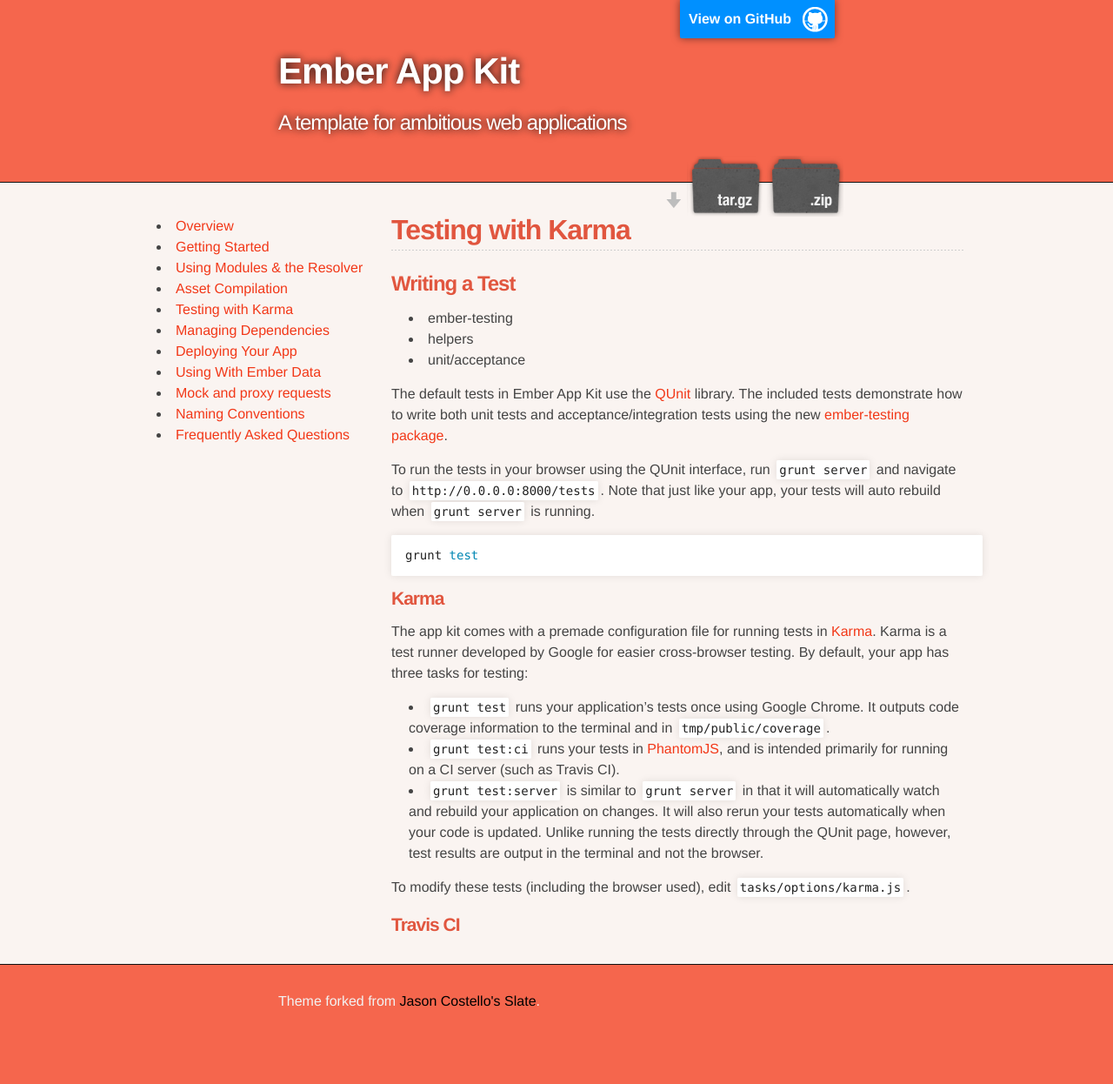
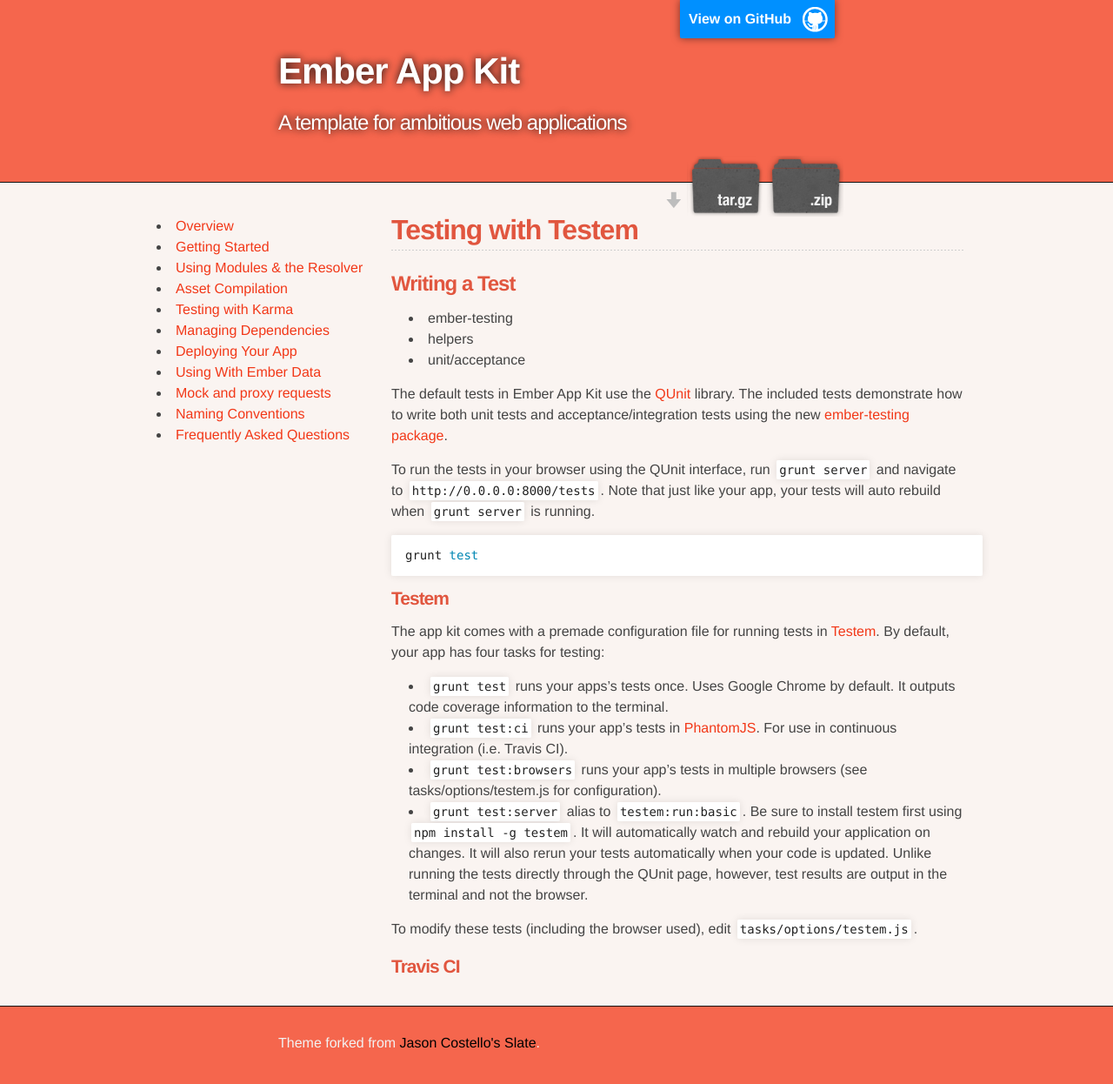
Before and after one commit to stefanpenner/ember-app-kit, a Jekyll site: the page built from guides/testing.md, in a window 1280 px wide. Shown: the whole page at 87% size. Built offline with Jekyll 4.4.1, drawn with Linux system fonts in a browser that asks for light colours; before the commit the page ends 1198 px from its top, so only the background shows below that.

Commit message:
DOC: Updates testing to Testem instead of Karma

```diff
--- a/guides/testing.md
+++ b/guides/testing.md
@@ -1,6 +1,6 @@
 ---
 layout: default
-title: "Testing with Karma"
+title: "Testing with Testem"
 permalink: testing.html
 ---
 
@@ -10,22 +10,36 @@
 * helpers
 * unit/acceptance
 
-The default tests in Ember App Kit use the [QUnit](http://qunitjs.com/) library. The included tests demonstrate how to write both unit tests and acceptance/integration tests using the new [ember-testing package](http://ianpetzer.wordpress.com/2013/06/14/getting-started-with-integration-testing-ember-js-using-ember-testing-and-qunit-rails/).
+The default tests in Ember App Kit use the [QUnit](http://qunitjs.com/) library.
+The included tests demonstrate how to write both unit tests and
+acceptance/integration tests using the new [ember-testing package](http://ianpetzer.wordpress.com/2013/06/14/getting-started-with-integration-testing-ember-js-using-ember-testing-and-qunit-rails/).
 
-To run the tests in your browser using the QUnit interface, run `grunt server` and navigate to `http://0.0.0.0:8000/tests`. Note that just like your app, your tests will auto rebuild when `grunt server` is running.
+To run the tests in your browser using the QUnit interface, run `grunt server`
+and navigate to `http://0.0.0.0:8000/tests`. Note that just like your app, your
+tests will auto rebuild when `grunt server` is running.
 
 {% highlight sh %}
 grunt test
 {% endhighlight %}
 
-#### Karma
+#### Testem
 
-The app kit comes with a premade configuration file for running tests in [Karma](http://karma-runner.github.io/0.8/index.html). Karma is a test runner developed by Google for easier cross-browser testing. By default, your app has three tasks for testing:
+The app kit comes with a premade configuration file for running tests in
+[Testem](https://github.com/airportyh/testem). By default, your app has four
+tasks for testing:
 
-* `grunt test` runs your application's tests once using Google Chrome. It outputs code coverage information to the terminal and in `tmp/public/coverage`.
-* `grunt test:ci` runs your tests in [PhantomJS](http://phantomjs.org/), and is intended primarily for running on a CI server (such as Travis CI).
-* `grunt test:server` is similar to `grunt server` in that it will automatically watch and rebuild your application on changes. It will also rerun your tests automatically when your code is updated. Unlike running the tests directly through the QUnit page, however, test results are output in the terminal and not the browser.
+* `grunt test` runs your apps's tests once. Uses Google Chrome by default. It
+outputs code coverage information to the terminal.
+* `grunt test:ci` runs your app's tests in [PhantomJS](http://phantomjs.org/).
+For use in continuous integration (i.e. Travis CI).
+* `grunt test:browsers` runs your app's tests in multiple browsers
+(see tasks/options/testem.js for configuration).
+* `grunt test:server` alias to `testem:run:basic`. Be sure to install testem
+first using `npm install -g testem`. It will automatically watch and rebuild
+your application on changes. It will also rerun your tests automatically when
+your code is updated. Unlike running the tests directly through the QUnit page,
+however, test results are output in the terminal and not the browser.
 
-To modify these tests (including the browser used), edit `tasks/options/karma.js`.
+To modify these tests (including the browser used), edit `tasks/options/testem.js`.
 
 #### Travis CI
```
